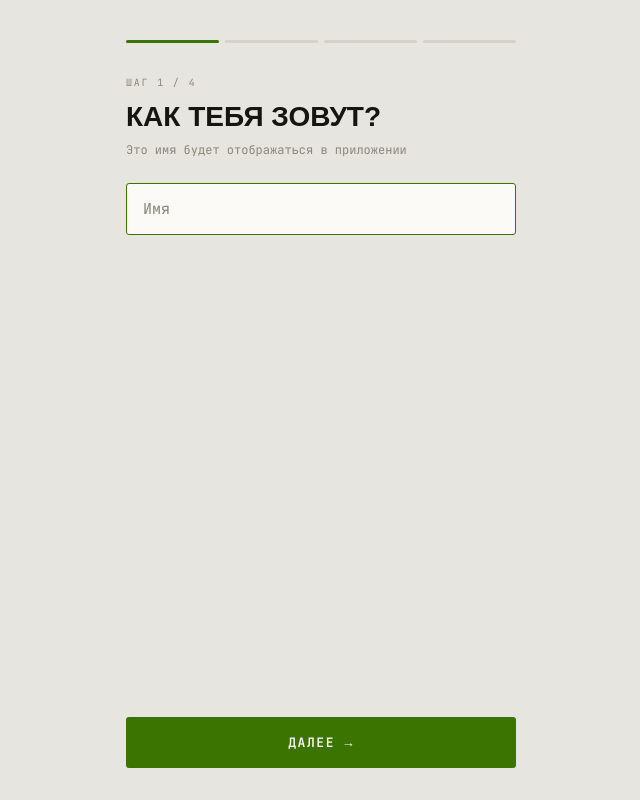
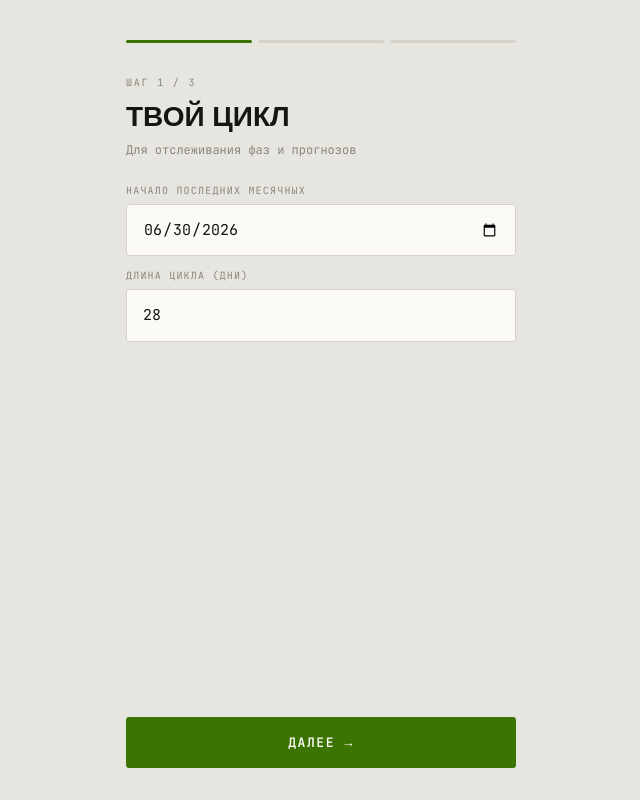
Before and after one commit to chizikchizik/PetApp, a Next.js app in the folder web/: page /onboarding in a window 1280 px wide. Shown: the whole page, without its empty margins (319-959 px from the left). Built offline with nearby package versions, Linux system fonts and the light colour scheme; a web font is replaced by a local one.

Commit message:
fix(onboarding): remove duplicate name step, register already asks
Registration (app/register/page.tsx) already collects displayName and
saves it via createUser(). Onboarding step 1 asked for it again via a
now-removed saveName() call. Onboarding is now 3 steps (cycle, habits,
weight) instead of 4.

```diff
--- a/web/app/onboarding/actions.ts
+++ b/web/app/onboarding/actions.ts
@@ -7,13 +7,6 @@ async function getUid(): Promise<string> {
   const user = await getCurrentUser();
   if (!user || user.id === "__legacy__") throw new Error("Not authenticated");
   return user.id;
-}
-
-export async function saveName(name: string) {
-  const uid = await getUid();
-  const db = supabaseAdmin();
-  if (!db) throw new Error("DB unavailable");
-  await db.from("app_user").update({ display_name: name.trim() }).eq("id", uid);
 }
 
 export async function saveCycle(lastPeriodDate: string, cycleLength: number) {
--- a/web/app/onboarding/page.tsx
+++ b/web/app/onboarding/page.tsx
@@ -1,7 +1,7 @@
 "use client";
 import { useState, useTransition } from "react";
 import { useRouter } from "next/navigation";
-import { saveName, saveCycle, saveHabits, saveWeight, completeOnboarding } from "./actions";
+import { saveCycle, saveHabits, saveWeight, completeOnboarding } from "./actions";
 import { isoLocal } from "@/lib/format";
 
 const SUGGESTED_HABITS = [
@@ -23,28 +23,25 @@ function today() {
   return isoLocal(new Date());
 }
 
-type Step = "name" | "cycle" | "habits" | "weight";
-const STEPS: Step[] = ["name", "cycle", "habits", "weight"];
+type Step = "cycle" | "habits" | "weight";
+const STEPS: Step[] = ["cycle", "habits", "weight"];
 
 export default function OnboardingPage() {
   const router = useRouter();
-  const [step, setStep] = useState<Step>("name");
+  const [step, setStep] = useState<Step>("cycle");
   const [isPending, startTransition] = useTransition();
   const [error, setError] = useState<string | null>(null);
 
   // Step 1
-  const [name, setName] = useState("");
-
-  // Step 2
   const [lastPeriod, setLastPeriod] = useState(today());
   const [cycleLen, setCycleLen] = useState(28);
 
-  // Step 3
+  // Step 2
   const [checkedHabits, setCheckedHabits] = useState<Set<string>>(new Set());
   const [customHabit, setCustomHabit] = useState("");
   const [extraHabits, setExtraHabits] = useState<string[]>([]);
 
-  // Step 4
+  // Step 3
   const [currentWeight, setCurrentWeight] = useState("");
   const [goalWeight, setGoalWeight] = useState("");
 
@@ -70,11 +67,7 @@ export default function OnboardingPage() {
     setError(null);
     startTransition(async () => {
       try {
-        if (step === "name") {
-          if (!name.trim()) { setError("Введи имя"); return; }
-          await saveName(name.trim());
-          setStep("cycle");
-        } else if (step === "cycle") {
+        if (step === "cycle") {
           await saveCycle(lastPeriod, cycleLen);
           setStep("habits");
         } else if (step === "habits") {
@@ -122,31 +115,11 @@ export default function OnboardingPage() {
 
       <div className="flex-1 flex flex-col">
 
-        {/* ── Step 1: Name ── */}
-        {step === "name" && (
-          <div className="flex flex-col gap-6">
-            <div>
-              <div className="font-mono text-[10px] tracking-[0.18em] uppercase text-ink-3 mb-3">шаг 1 / 4</div>
-              <h1 className="font-serif font-bold text-[28px] leading-[1.1] uppercase">Как тебя зовут?</h1>
-              <p className="mt-2 font-mono text-[12px] text-ink-3">Это имя будет отображаться в приложении</p>
-            </div>
-            <input
-              type="text"
-              value={name}
-              onChange={(e) => setName(e.target.value)}
-              onKeyDown={(e) => e.key === "Enter" && handleNext()}
-              placeholder="Имя"
-              autoFocus
-              className="w-full rounded-card border border-line bg-surface px-4 py-3.5 font-mono text-[15px] text-ink placeholder:text-ink-3 outline-none focus:border-phase"
-            />
-          </div>
-        )}
-
-        {/* ── Step 2: Cycle ── */}
+        {/* ── Step 1: Cycle ── */}
         {step === "cycle" && (
           <div className="flex flex-col gap-6">
             <div>
-              <div className="font-mono text-[10px] tracking-[0.18em] uppercase text-ink-3 mb-3">шаг 2 / 4</div>
+              <div className="font-mono text-[10px] tracking-[0.18em] uppercase text-ink-3 mb-3">шаг 1 / 3</div>
               <h1 className="font-serif font-bold text-[28px] leading-[1.1] uppercase">Твой цикл</h1>
               <p className="mt-2 font-mono text-[12px] text-ink-3">Для отслеживания фаз и прогнозов</p>
             </div>
@@ -176,11 +149,11 @@ export default function OnboardingPage() {
           </div>
         )}
 
-        {/* ── Step 3: Habits ── */}
+        {/* ── Step 2: Habits ── */}
         {step === "habits" && (
           <div className="flex flex-col gap-6">
             <div>
-              <div className="font-mono text-[10px] tracking-[0.18em] uppercase text-ink-3 mb-3">шаг 3 / 4</div>
+              <div className="font-mono text-[10px] tracking-[0.18em] uppercase text-ink-3 mb-3">шаг 2 / 3</div>
               <h1 className="font-serif font-bold text-[28px] leading-[1.1] uppercase">Привычки</h1>
               <p className="mt-2 font-mono text-[12px] text-ink-3">Выбери что хочешь отслеживать. Можно изменить позже.</p>
             </div>
@@ -234,11 +207,11 @@ export default function OnboardingPage() {
           </div>
         )}
 
-        {/* ── Step 4: Weight ── */}
+        {/* ── Step 3: Weight ── */}
         {step === "weight" && (
           <div className="flex flex-col gap-6">
             <div>
-              <div className="font-mono text-[10px] tracking-[0.18em] uppercase text-ink-3 mb-3">шаг 4 / 4</div>
+              <div className="font-mono text-[10px] tracking-[0.18em] uppercase text-ink-3 mb-3">шаг 3 / 3</div>
               <h1 className="font-serif font-bold text-[28px] leading-[1.1] uppercase">Вес</h1>
               <p className="mt-2 font-mono text-[12px] text-ink-3">Необязательно — можно заполнить позже в разделе Вес</p>
             </div>
```
